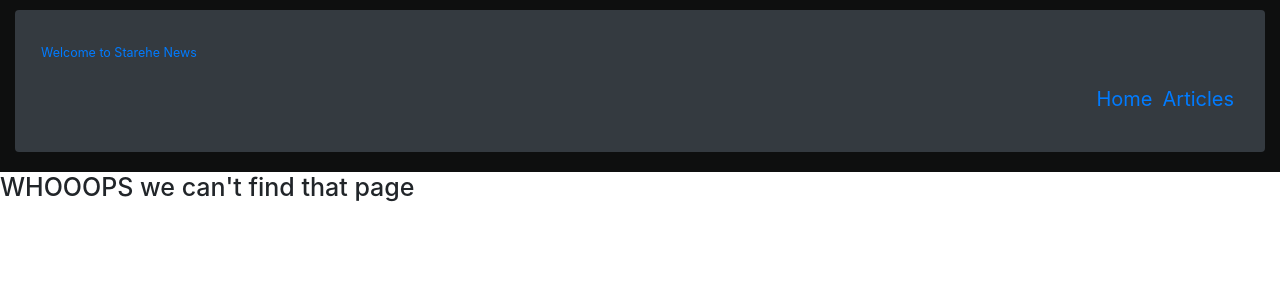
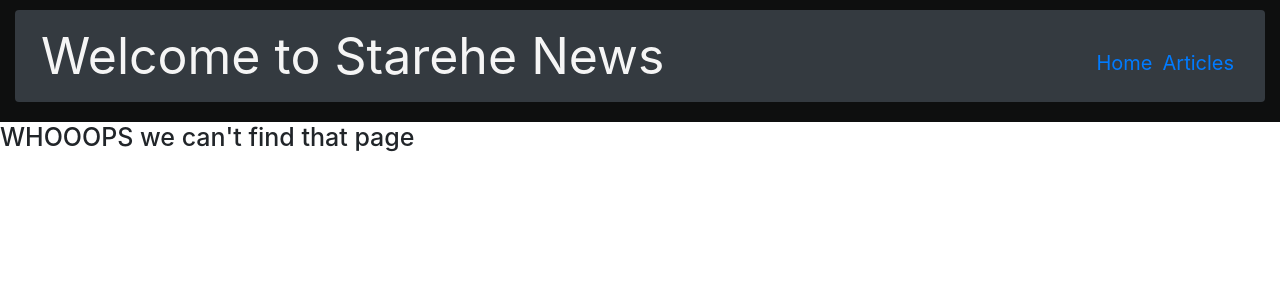
Before and after one commit to alex-muliande/News-highlight, a Flask app: template app/templates/fourOwfour.html in a window 1280 px wide. Shown: the top 300 px of the page. Run offline with Flask 2, Linux system fonts and the light colour scheme; the template is opened without the code that fills it: most values are stand-ins (such as "Sample title", 1, 10 or a date in 2020); some libraries are stand-ins or nearby versions.

Commit message:
Add navbar stylings  .

```diff
--- a/app/static/CSS/styles.css
+++ b/app/static/CSS/styles.css
@@ -53,7 +53,7 @@
     background-color:rgb(14, 15, 15);
 
 }
-#nav{
+#route{
     font-size: 50px;
     color: whitesmoke;
 }
--- a/app/templates/navbar.html
+++ b/app/templates/navbar.html
@@ -13,8 +13,8 @@
                       <a class="navbar-brand mb-5" id="route" href="/">Welcome to Starehe News </a>
                   <div class="navbar-collapse collapse" id="navbar-collapse">
                       <ul class="navbar-nav ml-auto mt-5">
-                          <li class="nav-link mb-4" id="nav"><a class="home" href="/">Home</a></li>
-                          <li class="nav-link" id="nav"><a class="home" href="{{macro.Article()}}">Articles</a></li>
+                          <li class="nav-link mb-4" id="router"><a class="home" href="/">Home</a></li>
+                          <li class="nav-link" id="router"><a class="home" href="{{macro.Article()}}">Articles</a></li>
                       </ul>
                   </div>
                 </nav>
```
